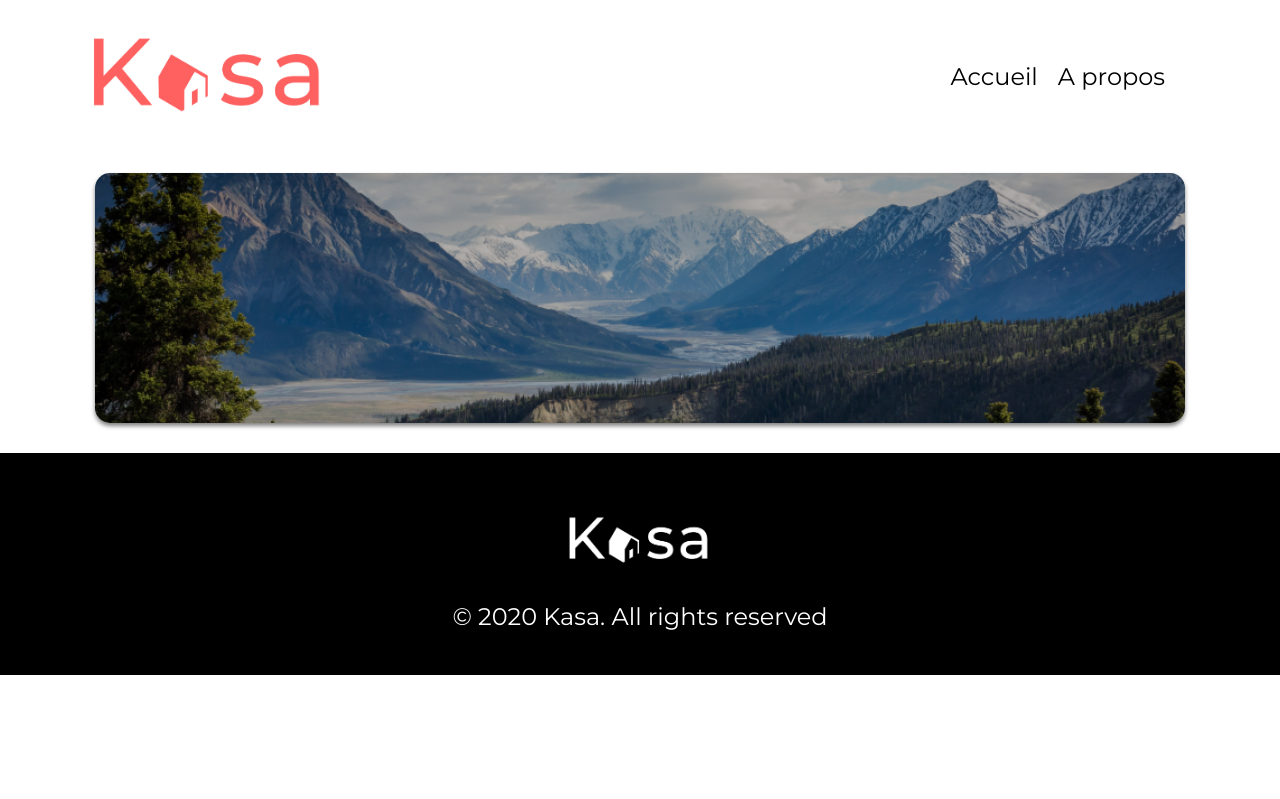
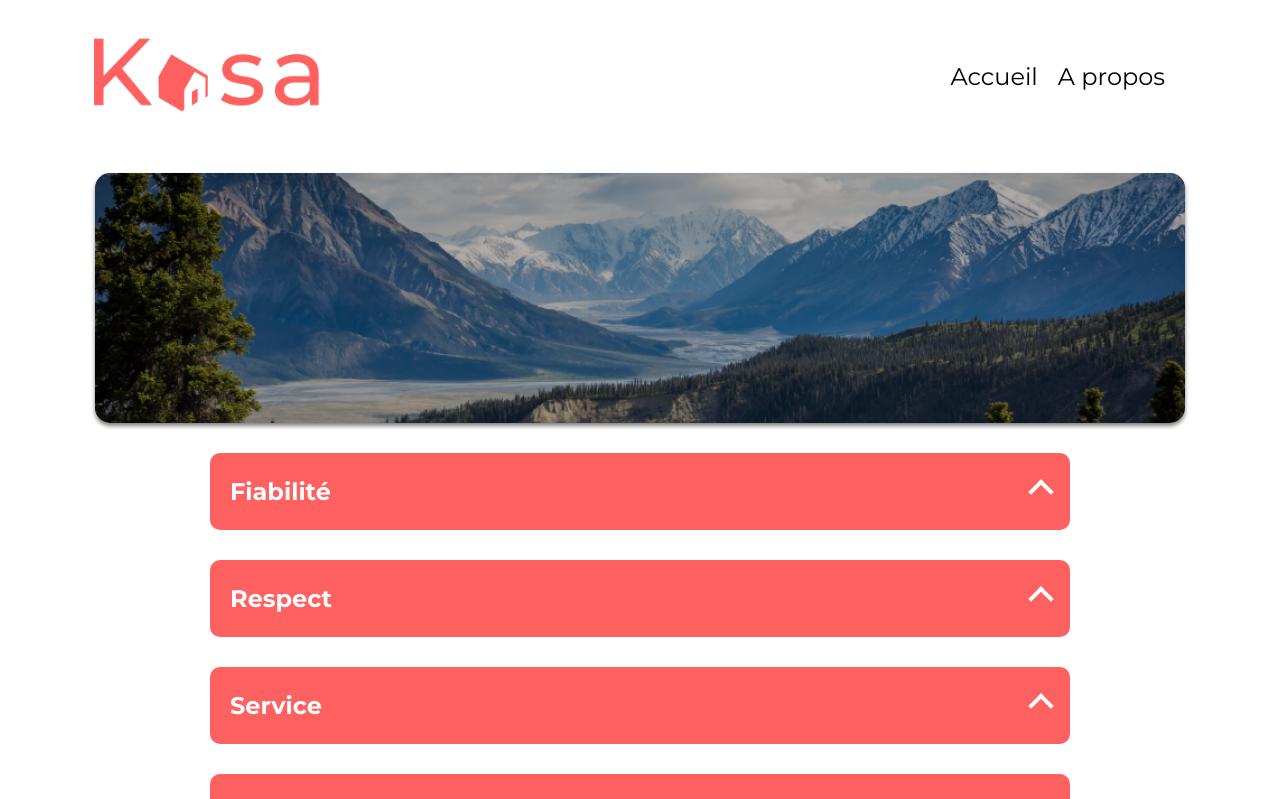
Before and after one commit to Samisateurr/kasa_baranowski_samuel, a React (Create React App) app: page /about in a window 1280 px wide. Shown: the top 799 px of the page. Built offline with nearby package versions, Linux system fonts and the light colour scheme.

Commit message:
feat : composant Collapse

```diff
--- /dev/null
+++ b/src/components/Collapse/Collapse.css
@@ -0,0 +1,58 @@
+.collapsibles {
+    display: flex;
+    flex-direction: column;
+    align-items: center;
+    margin: 30px;
+}
+
+.collapsibles_container {
+    background: #ff6060;
+    width: 100%;
+    border-radius: 10px;
+    display: flex;
+    justify-content: space-between;
+    align-items: center;
+    padding: 0px 20px;
+    color: white;
+    z-index: 1;
+}
+
+.collapsibles_container p {
+    font-size: x-large;
+    font-weight: 700;
+}
+
+.collapsibles_icon {
+    border: solid white;
+    width: 10px;
+    border-width: 0 4px 4px 0;
+    display: inline-block;
+    padding: 7px;
+    background-color: rgba(255, 255, 255, 0);
+    cursor: pointer;
+}
+
+.collapsibles_icon:hover {
+    border-width: 0 5px 5px 0;
+}
+
+.collapsibles_content {
+    background-color: #f7f7f7;
+    border-radius: 10px;
+    padding: 20px;
+    color: black;
+    font-size: x-large;
+    animation: slide-down 0.5s ease;
+    animation-duration: 0.6s;
+    width: 100%;
+    z-index: 2;
+}
+
+@keyframes slide-down {
+    0% {
+        opacity: 0;
+    }
+    100% {
+        opacity: 1;
+    }
+}
--- /dev/null
+++ b/src/components/Collapse/Collapse.jsx
@@ -0,0 +1,26 @@
+import { useState } from "react";
+import "../../components/Collapse/Collapse.css";
+
+const Collapse = (props) => {
+  const [open, setOpen] = useState(false);
+
+  return (
+    <div className="collapsibles">
+      <div className="collapsibles_container">
+        <p key={props.title}>{props.title}</p>
+        <button
+          className="collapsibles_icon"
+          onClick={() => setOpen(!open)}
+          style={{ transform: open ? "rotate(45deg)" : "rotate(-135deg)" }}
+        ></button>
+      </div>
+      {open && (
+        <div className="collapsibles_content show" key={props.description}>
+          {props.description}
+        </div>
+      )}
+    </div>
+  );
+};
+
+export default Collapse;
--- /dev/null
+++ b/src/components/ContentAbout/ContentAbout.css
@@ -0,0 +1,4 @@
+.about-contents {
+    margin-left: 200px;
+    margin-right: 200px;
+}
--- /dev/null
+++ b/src/components/ContentAbout/ContentAbout.jsx
@@ -0,0 +1,46 @@
+import React from "react";
+import Collapse from "../../components/Collapse/Collapse";
+import "../../components/ContentAbout/ContentAbout.css";
+
+const contentAbout = [
+  {
+    id: 1,
+    title: "Fiabilité",
+    description:
+      "Les annonces postées sur Kasa garantissent une fiabilité totale. Les photos sont conformes aux logements, et toutes les informations sont régulièrement vérifiées  par nos équipes.",
+  },
+  {
+    id: 2,
+    title: "Respect",
+    description:
+      "La bienveillance fait partie des valeurs fondatrices de Kasa. Tout comportement discriminatoire ou de perturbation du voisinage entraînera une exclusion de notre plateforme.",
+  },
+  {
+    id: 3,
+    title: "Service",
+    description:
+      "Nos équipes se tiennent à votre disposition pour vous fournir une expérience parfaite. N'hésitez pas à nous contacter si vous avez la moindre question.",
+  },
+  {
+    id: 4,
+    title: "Sécurité",
+    description:
+      "La sécurité est la priorité de Kasa. Aussi bien pour nos hôtes que pour les voyageurs, chaque logement correspond aux critères de sécurité établis par nos services. En laissant une note aussi bien à l'hôte qu'au locataire, cela permet à nos équipes de vérifier que les standards sont bien respectés. Nous organisons également des ateliers sur la sécurité domestique pour nos hôtes.",
+  },
+];
+
+const ContentAbout = () => {
+  return (
+    <div className="about-contents">
+      {contentAbout.map((content) => (
+        <Collapse
+          key={content.id}
+          title={content.title}
+          description={content.description}
+        />
+      ))}
+    </div>
+  );
+};
+
+export default ContentAbout;
--- a/src/pages/About.jsx
+++ b/src/pages/About.jsx
@@ -1,5 +1,6 @@
 import Header from '../components/Header/Header.jsx';
 import BannerAbout from '../components/BannerAbout/BannerAbout.jsx';
+import ContentAbout from '../components/ContentAbout/ContentAbout.jsx';
 import Footer from '../components/Footer/Footer.jsx';
 
 const About = () => {
@@ -7,7 +8,7 @@ const About = () => {
         <div className="about">
             <Header />
             <BannerAbout />
-
+            <ContentAbout />
             <Footer />
         </div>
     );
```
